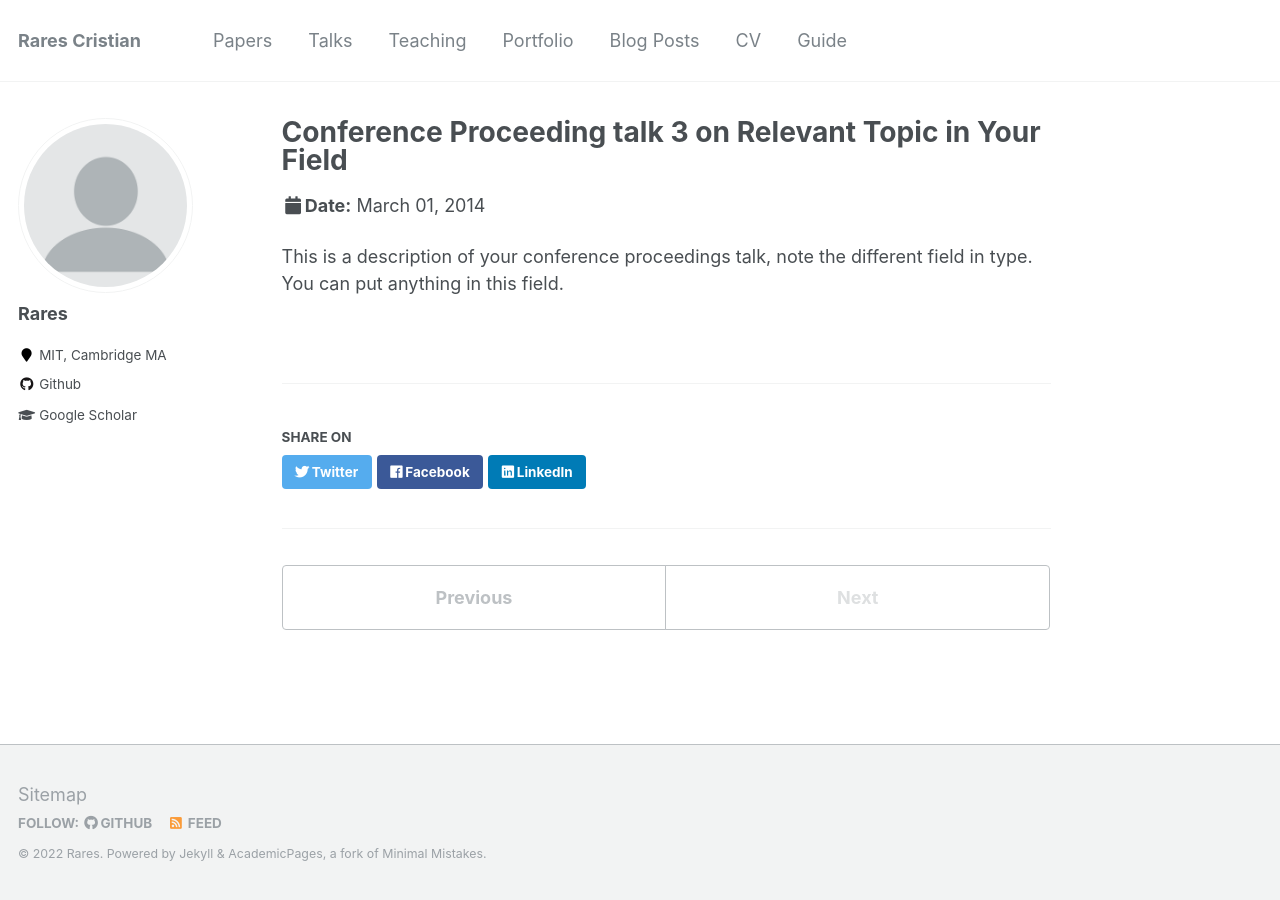
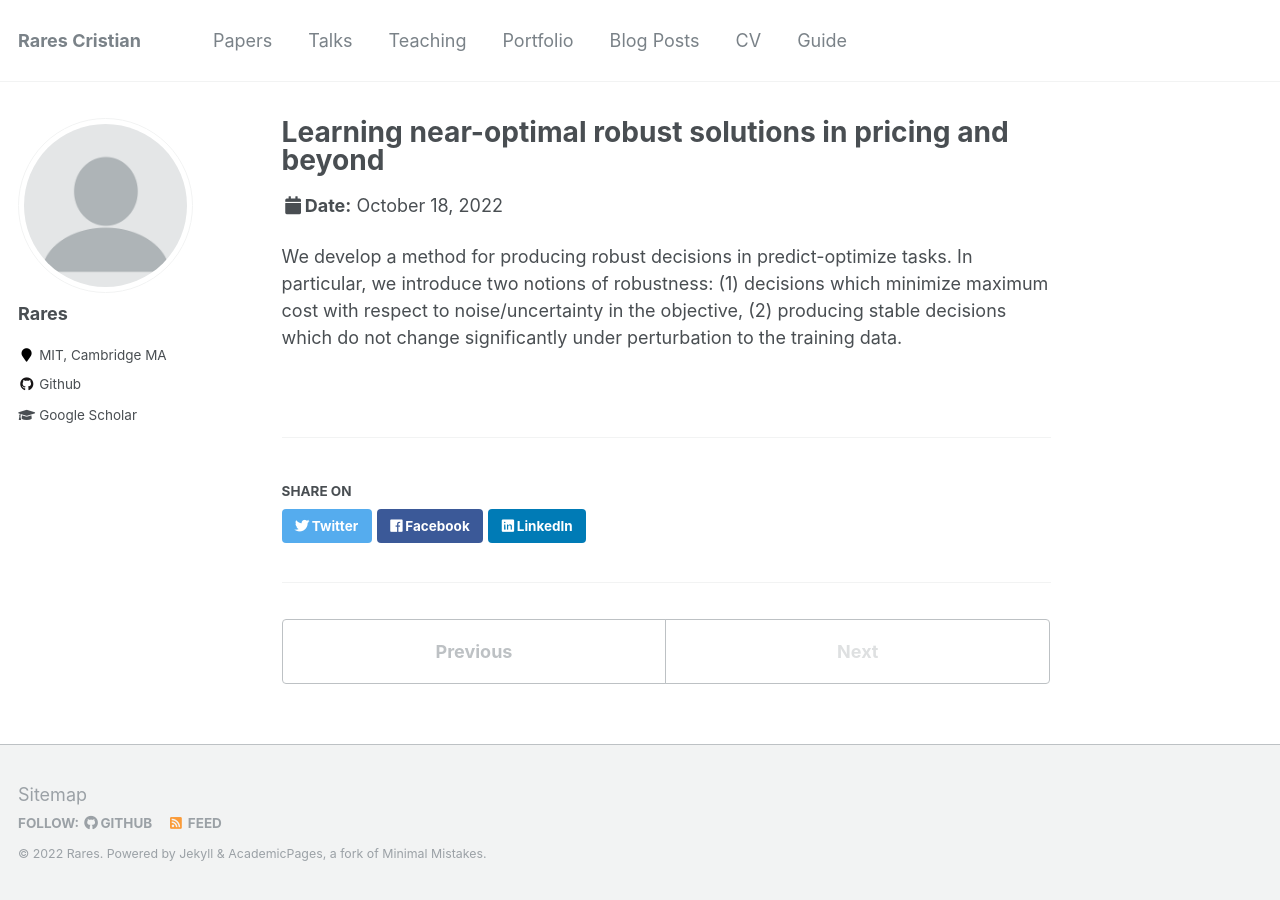
Before and after one commit to RaresC21/RaresC21.github.io, a Jekyll site: the page built from _talks/2014-03-01-talk-3.md, in a window 1280 px wide. Built offline with Jekyll 4.4.1, drawn with Linux system fonts in a browser that asks for light colours.

Commit message:
Update 2014-03-01-talk-3.md

```diff
--- a/_talks/2014-03-01-talk-3.md
+++ b/_talks/2014-03-01-talk-3.md
@@ -1,11 +1,11 @@
 ---
-title: "Conference Proceeding talk 3 on Relevant Topic in Your Field"
+title: "Learning near-optimal robust solutions in pricing and beyond"
 collection: talks
-type: "Conference proceedings talk"
-permalink: /talks/2014-03-01-talk-3
-venue: "Testing Institute of America 2014 Annual Conference"
-date: 2014-03-01
-location: "Los Angeles, CA"
+type: "Conference Presentation"
+permalink: /talks/robust-informs22
+venue: "2022 INFORMS Annual Meeting"
+date: 2022-10-18
+location: "Indianapolis, IN"
 ---
 
-This is a description of your conference proceedings talk, note the different field in type. You can put anything in this field.
+We develop a method for producing robust decisions in predict-optimize tasks. In particular, we introduce two notions of robustness: (1) decisions which minimize maximum cost with respect to noise/uncertainty in the objective, (2) producing stable decisions which do not change significantly under perturbation to the training data.
```
